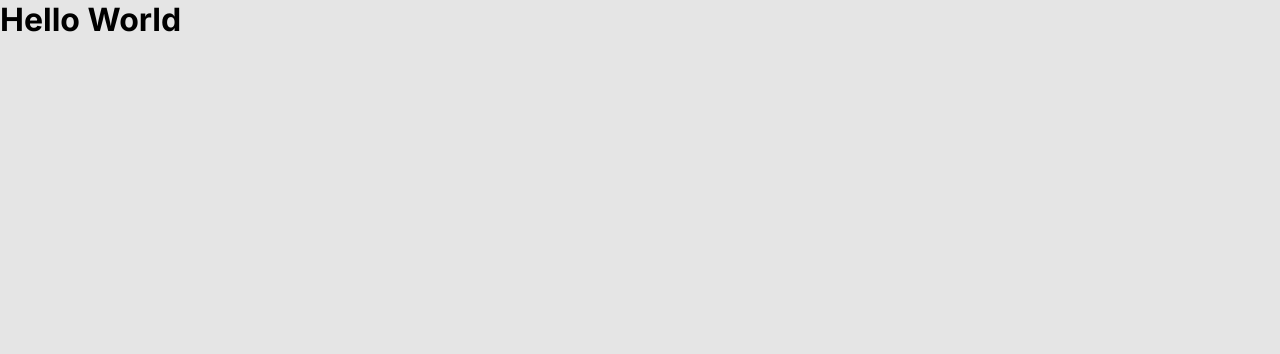
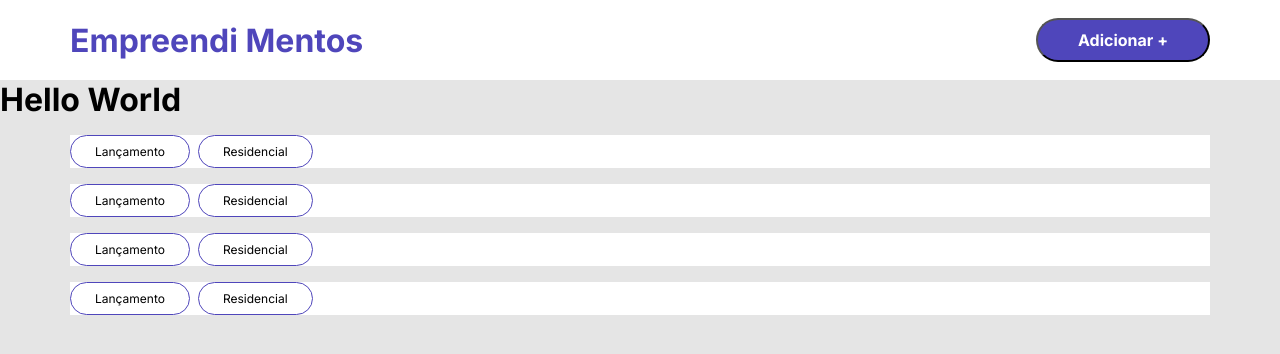
Before and after one commit to gabrielpaiv/empreendimentos, a Next.js app: page / in a window 1280 px wide. Shown: the top 354 px of the page. Built offline with nearby package versions, Linux system fonts and the light colour scheme.

Commit message:
Added Enterprise Component

```diff
--- /dev/null
+++ b/src/components/Enterprise/index.tsx
@@ -0,0 +1,13 @@
+import { Container, Tag, Wrapper } from './styles'
+
+export function Enterprise() {
+  return (
+    <Container>
+      <Wrapper></Wrapper>
+      <Wrapper>
+        <Tag>Lançamento</Tag>
+        <Tag>Residencial</Tag>
+      </Wrapper>
+    </Container>
+  )
+}
--- /dev/null
+++ b/src/components/Enterprise/styles.ts
@@ -0,0 +1,20 @@
+import styled from 'styled-components'
+
+export const Container = styled.div`
+  max-width: 1140px;
+  margin: 1rem auto;
+  display: flex;
+  background: var(--white);
+`
+export const Tag = styled.div`
+  border-radius: 4.5rem;
+  border: 1px solid var(--blue);
+  padding: 0.5rem 1.5rem;
+  font-size: 0.75rem;
+  margin-right: 0.5rem;
+`
+
+export const Wrapper = styled.div`
+  display: flex;
+  align-items: center;
+`
--- a/src/pages/index.tsx
+++ b/src/pages/index.tsx
@@ -1,12 +1,19 @@
 import Head from 'next/head'
+import { Enterprise } from '../components/Enterprise'
+import { Header } from '../components/Header'
 
 export default function Home() {
   return (
     <>
       <Head>
-        <title>Empreende Mentos</title>
+        <title>Empreendi Mentos</title>
       </Head>
+      <Header action={() => console.log('oie')} />
       <h1>Hello World</h1>
+      <Enterprise />
+      <Enterprise />
+      <Enterprise />
+      <Enterprise />
     </>
   )
 }
```
Also changed, not shown: public/favicon.png.
